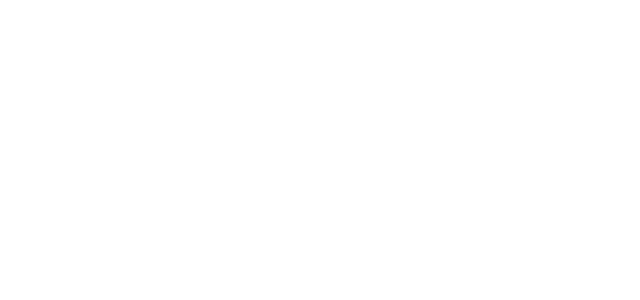
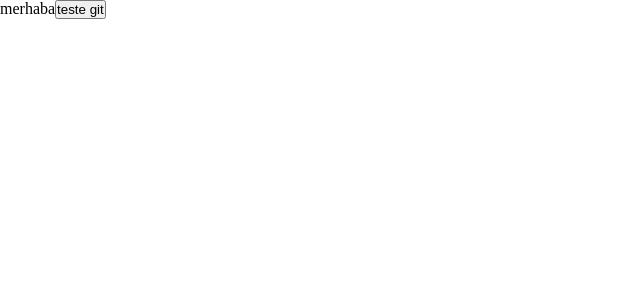
Before and after one commit to Mgokayay/exam-automation, a React (Create React App) app: page / in a window 1280 px wide. Shown: the top 300 px of the page, without its empty margins (0-640 px from the left). Built offline with nearby package versions, Linux system fonts and the light colour scheme.

Commit message:
Routers configuration

```diff
--- a/package.json
+++ b/package.json
@@ -14,6 +14,7 @@
     "react": "^18.3.1",
     "react-dom": "^18.3.1",
     "react-redux": "^9.1.2",
+    "react-router-dom": "^6.26.2",
     "react-scripts": "5.0.1",
     "typescript": "^4.9.5",
     "web-vitals": "^2.1.4"
--- a/src/App.tsx
+++ b/src/App.tsx
@@ -1,7 +1,15 @@
-import "./App.css";
+import React from "react";
+import { Route, Routes } from "react-router-dom";
+import Home from "./pages/Home";
+import Exam from "./pages/Exam";
 
 function App() {
-  return <div className="App"></div>;
+  return (
+    <Routes>
+      <Route path="/" element={<Home />} />
+      <Route path="/exam" element={<Exam />} />
+    </Routes>
+  );
 }
 
 export default App;
--- a/src/index.tsx
+++ b/src/index.tsx
@@ -2,12 +2,19 @@ import React from "react";
 import ReactDOM from "react-dom/client";
 import "./index.css";
 import App from "./App";
+import { Provider } from "react-redux";
+import { store } from "./store/store";
+import { BrowserRouter } from "react-router-dom";
 
 const root = ReactDOM.createRoot(
   document.getElementById("root") as HTMLElement
 );
 root.render(
   <React.StrictMode>
-    <App />
+    <Provider store={store}>
+      <BrowserRouter>
+        <App />
+      </BrowserRouter>
+    </Provider>
   </React.StrictMode>
 );
--- /dev/null
+++ b/src/pages/Exam.tsx
@@ -0,0 +1,7 @@
+import React from "react";
+
+const Exam = () => {
+  return <div>Exam</div>;
+};
+
+export default Exam;
--- /dev/null
+++ b/src/pages/Home.tsx
@@ -0,0 +1,12 @@
+import React from "react";
+
+const Home = () => {
+  return (
+    <div>
+      merhaba
+      <button>teste git</button>
+    </div>
+  );
+};
+
+export default Home;
```
Also changed, not shown: 1 other file (tests, documents, lock files or other folders).
